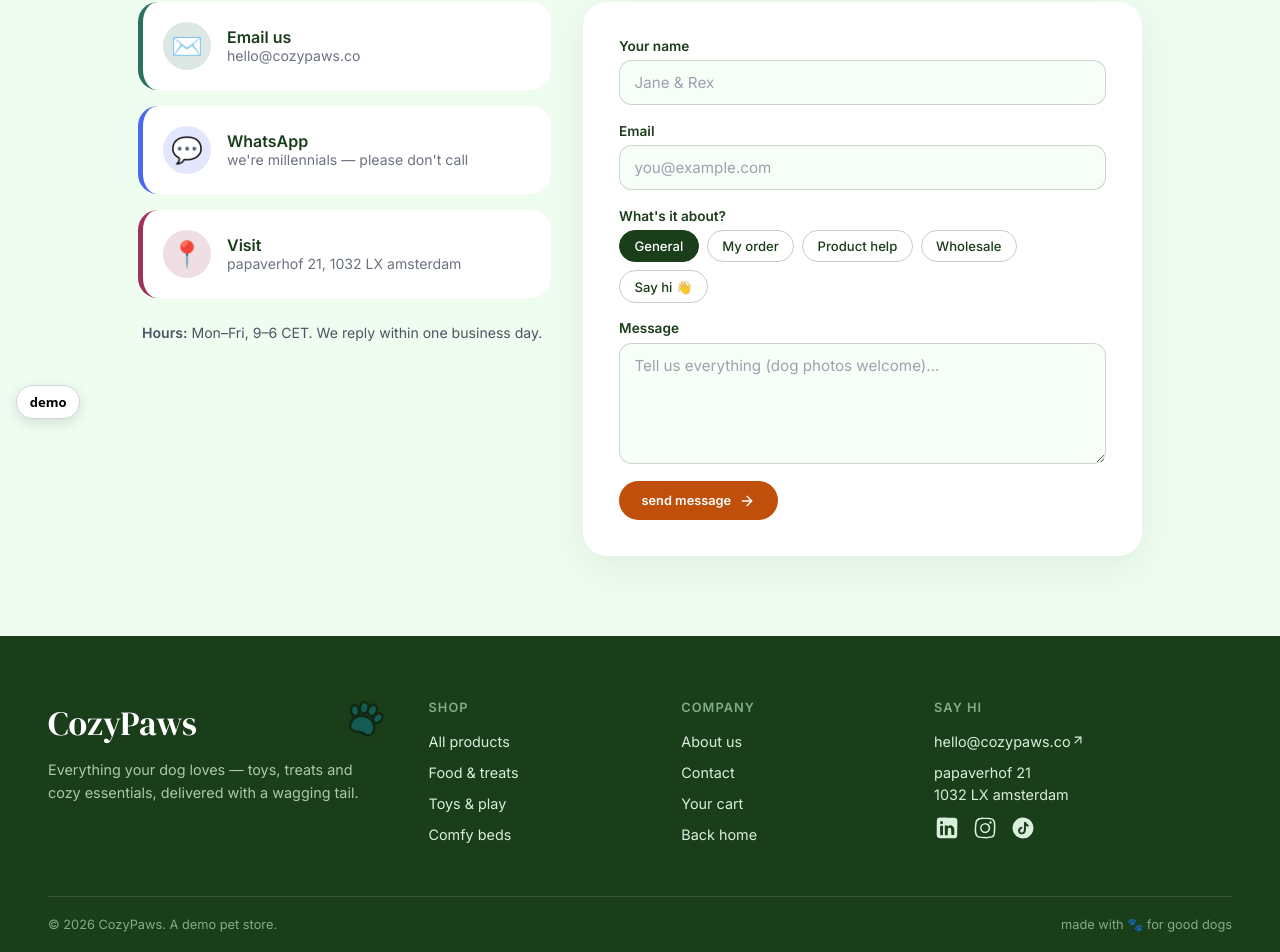
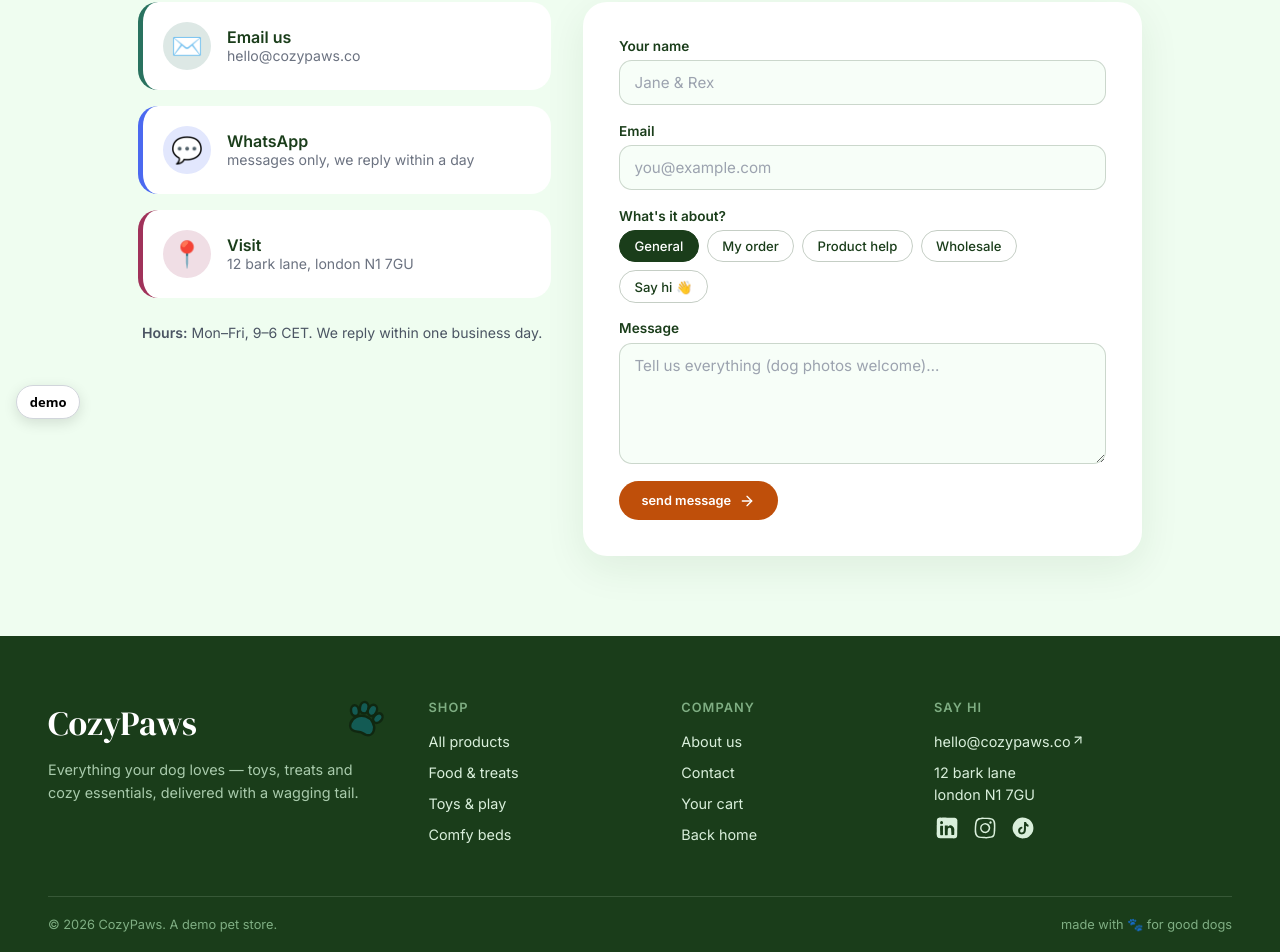
Before and after one commit to Sheyitofunmi/CozyPaws-app, a Next.js app: page /contact in a window 1280 px wide. Shown: the part 365-1317 px from the top of the page. Built offline with nearby package versions, Linux system fonts and the light colour scheme.

Commit message:
chore: replace leftover placeholder address and contact copy

```diff
--- a/components/ContactPage.jsx
+++ b/components/ContactPage.jsx
@@ -25,14 +25,14 @@ const CONTACT_CARDS = [
   {
     emoji: "💬",
     title: "WhatsApp",
-    detail: "we're millennials — please don't call",
+    detail: "messages only, we reply within a day",
     href: "#",
     color: "var(--color-darkblue)",
   },
   {
     emoji: "📍",
     title: "Visit",
-    detail: "papaverhof 21, 1032 LX amsterdam",
+    detail: "12 bark lane, london N1 7GU",
     href: "#",
     color: "var(--color-maroon)",
   },
--- a/components/SiteFooter.jsx
+++ b/components/SiteFooter.jsx
@@ -61,9 +61,9 @@ export default function SiteFooter() {
             <IconArrowUpRight className="site-footer__email-icon" />
           </a>
           <address className="site-footer__address">
-            papaverhof 21
+            12 bark lane
             <br />
-            1032 LX amsterdam
+            london N1 7GU
           </address>
           <div className="site-footer__socials">
             {SOCIAL_ICONS.map(({ href, label, svg }) => (
```
